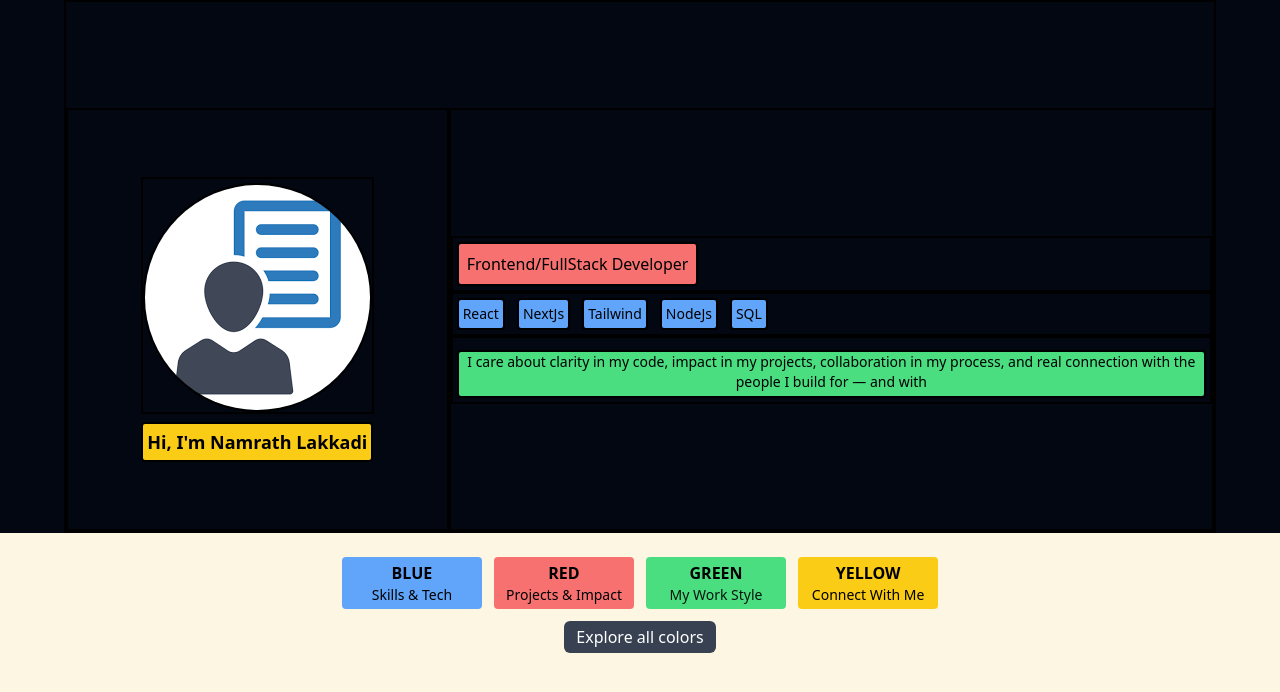
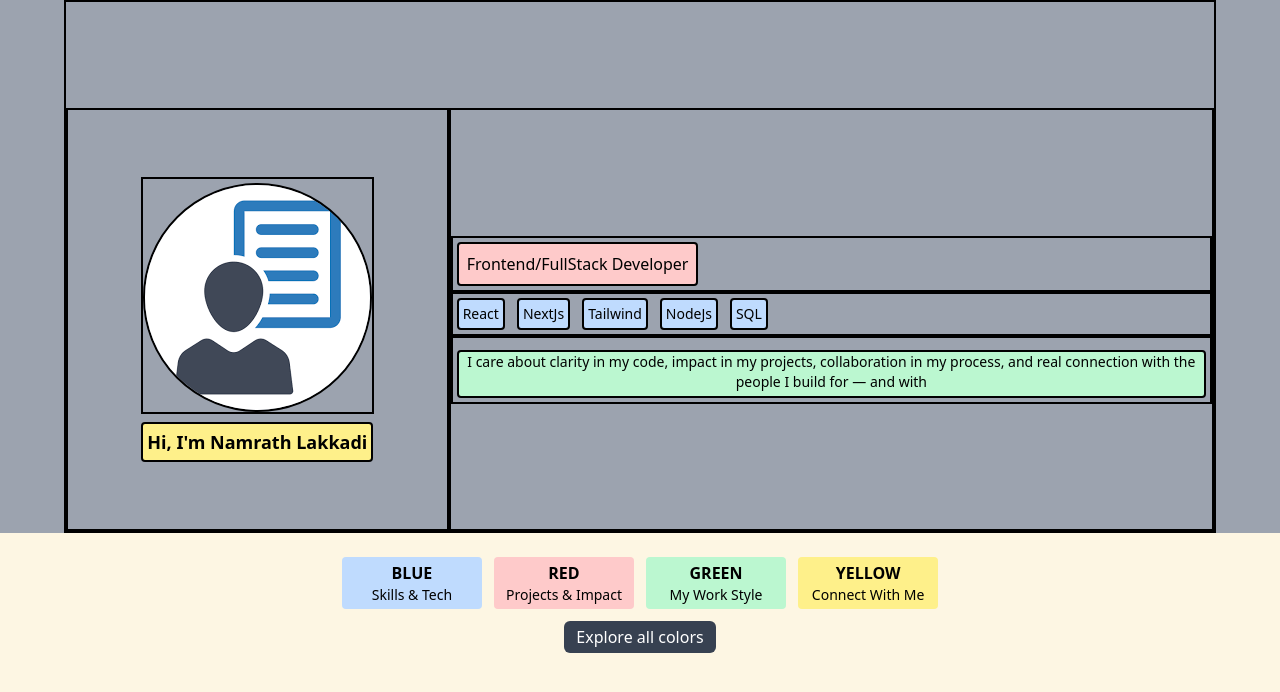
Before and after one commit to NamrathReddy/Namrath-Lakkadi-Portfolio, a React (Vite) app: page / in a window 1280 px wide. Shown: the top 692 px of the page. Built offline with nearby package versions, Linux system fonts and the light colour scheme.

Commit message:
After setting up skeleton with intro screens for colored sections

```diff
--- a/src/App.jsx
+++ b/src/App.jsx
@@ -1,37 +1,104 @@
-import React from "react";
+import React, { useEffect, useRef, useState } from "react";
 import LandingSection from "./sections/LandingSection";
 import RedSection from "./sections/RedSection";
 import BlueSection from "./sections/BlueSection";
 import GreenSection from "./sections/GreenSection";
 import YellowSection from "./sections/YellowSection";
+
+const sections = [LandingSection, BlueSection, RedSection, GreenSection, YellowSection];
+
 export default function App() {
+  const containerRef = useRef(null);
+
+  // One entry per section
+  const [sectionStates, setSectionStates] = useState(() =>
+    sections.map(() => ({
+      playIntro: false,
+      abortIntro: false,
+      locked: false,
+    }))
+  );
+
+  // When a section reports “intro finished successfully”
+  function handleIntroComplete(index) {
+    setSectionStates((prev) => {
+      const copy = [...prev];
+      // lock this section
+      copy[index] = {
+        ...copy[index],
+        locked: true,
+        playIntro: false,
+        abortIntro: false,
+      };
+      return copy;
+    });
+  }
+
+  useEffect(() => {
+    if (!containerRef.current) return;
+
+    const children = containerRef.current.children;
+
+    const observer = new IntersectionObserver(
+      (entries) => {
+        setSectionStates((prev) => {
+          const copy = [...prev];
+
+          entries.forEach((entry) => {
+            const index = Number(entry.target.dataset.index);
+            if (Number.isNaN(index)) return;
+
+            const state = { ...copy[index] };
+
+            if (entry.isIntersecting) {
+              // ENTER view
+              if (!state.locked) {
+                state.playIntro = true;   // trigger intro
+                state.abortIntro = false; // clear abort
+              }
+            } else {
+              // LEAVE view
+              if (!state.locked) {
+                state.abortIntro = true;  // abort running animation
+                state.playIntro = false;  // stop asking to play
+              }
+            }
+
+            copy[index] = state;
+          });
+
+          return copy;
+        });
+      },
+      {
+        threshold: 0.5, // section considered "in view" when 50% visible
+      }
+    );
+
+    // Attach data-index and observe each section container
+    Array.from(children).forEach((el, index) => {
+      el.dataset.index = index;
+      observer.observe(el);
+    });
+
+    return () => observer.disconnect();
+  }, []);
+
   return (
-    <div className="w-full snap-y snap-mandatory overflow-y-scroll h-screen">
-      <LandingSection></LandingSection>
-      <BlueSection></BlueSection>
-      <RedSection></RedSection>
-      <GreenSection></GreenSection>
-      <YellowSection></YellowSection>
+    <div
+      ref={containerRef}
+      className="w-full snap-y snap-mandatory overflow-y-scroll h-screen"
+    >
+      {sections.map((Sec, index) => (
+        <div key={Sec.name ?? index} className="snap-start h-screen">
+          <Sec
+            playIntro={sectionStates[index]?.playIntro}
+            abortIntro={sectionStates[index]?.abortIntro}
+            locked={sectionStates[index]?.locked}
+            onIntroComplete={() => handleIntroComplete(index)}
+          />
+        </div>
+      ))}
     </div>
   );
 }
-//“I believe every skill can be mastered with curiosity, clarity, and consistent practice.”
-
-// 🔵 BLUE
-
-// “This section represents clarity, structure, and my technical foundation.”
-
-// 🔴 RED
-
-// “This section is about action, execution, and real project impact.”
-
-// 🟢 GREEN
-
-// “This section reflects how I collaborate, think, and solve problems.”
-
-// 🟡 YELLOW
-
-// “This section is about connection, communication, and opportunity.”
-
-
-//“The 4-color theory describes four core working styles — Blue, Red, Green, and Yellow — and says that everyone expresses all four, just in different proportions. One color is usually dominant, while the others support it. Blue represents clarity and structured thinking, Red shows action and impact, Green reflects collaboration and thoughtful problem-solving, and Yellow expresses communication and connection. I’ve woven these colors into my portfolio to show the different sides of how I work: technical clarity (Blue), execution and results (Red), collaborative problem-solving (Green), and human connection (Yellow).”
--- /dev/null
+++ b/src/context/SectionNavContext.js
@@ -0,0 +1,5 @@
+import { createContext } from "react";
+
+export const SectionNavContext = createContext({
+  jumpToSection: () => {},
+});
--- a/src/sections/LandingSection.jsx
+++ b/src/sections/LandingSection.jsx
@@ -1,78 +1,141 @@
-import React from "react";
+import React, { useEffect, useRef, useState } from "react";
 import profileImg from "../assets/download.png";
 
-export default function LandingSection() {
+const INTRO_DURATION = 1500; // ms — MUST match Tailwind keyframe duration
+
+export default function LandingSection({
+  playIntro,
+  abortIntro,
+  locked,
+  onIntroComplete,
+}) {
+  const [isAnimating, setIsAnimating] = useState(false);
+  const timerRef = useRef(null);
+
+  //-------------------------------
+  // START ANIMATION
+  //-------------------------------
+  useEffect(() => {
+    if (playIntro && !locked) {
+      setIsAnimating(true);
+
+      // Clear any old timer
+      if (timerRef.current) clearTimeout(timerRef.current);
+
+      // After animation duration → mark complete
+      timerRef.current = setTimeout(() => {
+        setIsAnimating(false);
+        if (onIntroComplete) onIntroComplete();
+      }, INTRO_DURATION);
+    }
+  }, [playIntro, locked, onIntroComplete]);
+
+  //-------------------------------
+  // ABORT ANIMATION
+  //-------------------------------
+  useEffect(() => {
+    if (abortIntro && !locked) {
+      setIsAnimating(false);
+
+      // Stop timer
+      if (timerRef.current) clearTimeout(timerRef.current);
+    }
+  }, [abortIntro, locked]);
+
+  //-------------------------------
+  // CLEANUP ON UNMOUNT
+  //-------------------------------
+  useEffect(() => {
+    return () => {
+      if (timerRef.current) clearTimeout(timerRef.current);
+    };
+  }, []);
+
   return (
-    <section className="h-dvh flex flex-col bg-gray-950 snap-start">
+    <section
+      className={`h-dvh flex flex-col bg-gray-400 snap-start snap-always
+        ${isAnimating ? "animate-intro" : ""}
+      `}
+    >
       {/* Top 2/3 */}
-        <div className="border-2 border-black border-solid bg-gray-950 h-2/3 flex flex-col xl:flex-row xl:w-[90%] xl:ml-auto xl:mr-auto items-center xl:items-end justify-center">
+      <div className="border-2 border-black border-solid bg-gray-400 h-2/3 flex flex-col xl:flex-row xl:w-[90%] xl:ml-auto xl:mr-auto items-center xl:items-end justify-center">
 
-            {/* Picture and Name part */}
-            <div className="border-2 border-black border-solid bg-gray-950 max-h-[40%] xl:max-h-none xl:h-[80%] xl:w-1/3 flex flex-col items-center justify-center bg-gray-950">
-                {/* Picture  */}
-                <div className="border-2 border-black border-solid bg-gray-950 max-h-[75%] xl:max-h-none pt-1">
-                    <img src={profileImg} className="border-2 border-black border-solid w-full h-full rounded-full object-cover"></img>
+        {/* Picture and Name */}
+        <div className="border-2 border-black border-solid bg-gray-400 max-h-[40%] xl:max-h-none xl:h-[80%] xl:w-1/3 flex flex-col items-center justify-center">
+
+          {/* Picture */}
+          <div className="border-2 border-black border-solid bg-gray-400 max-h-[75%] xl:max-h-none pt-1">
+            <img
+              src={profileImg}
+              className="border-2 border-black border-solid w-full h-full rounded-full object-cover"
+            />
           </div>
-                {/* Name  */}
-                    <h3 className="border-2 border-black border-solid text-center text-lg font-bold bg-yellow-400 rounded mt-2 p-1 max-h-[25%] xl:max-h-none">Hi, I'm Namrath Lakkadi</h3>
 
+          {/* Name */}
+          <h3 className="border-2 border-black border-solid text-center text-lg font-bold bg-yellow-200 rounded mt-2 p-1 max-h-[25%] xl:max-h-none">
+            Hi, I'm Namrath Lakkadi
+          </h3>
         </div>
-            {/* Title, skills and Summary part */}
-            <div className="border-2 border-black border-solid  max-h-[60%] xl:max-h-none xl:h-[80%] xl:w-2/3 flex flex-col  justify-center">
 
-                    {/* Tite*/}
-                    <div className="border-2 border-black border-solid p-1  xl:max-h-none">
-                        <h5 className="border-2 border-black border-solid bg-red-400 rounded p-2 text-center text-md xl:text-start w-fit ml-auto mr-auto xl:ml-0">Frontend/FullStack Developer</h5>
+        {/* Title, skills and Summary */}
+        <div className="border-2 border-black border-solid max-h-[60%] xl:max-h-none xl:h-[80%] xl:w-2/3 flex flex-col justify-center">
+
+          {/* Title */}
+          <div className="border-2 border-black border-solid p-1 xl:max-h-none">
+            <h5 className="border-2 border-black border-solid bg-red-200 rounded p-2 text-center text-md xl:text-start w-fit ml-auto mr-auto xl:ml-0">
+              Frontend/FullStack Developer
+            </h5>
           </div>
-                     {/* Skills  */}
-                    <div className="border-2 border-black border-solid h-fit  xl:max-h-none flex flex-row justify-center p-1 xl:justify-start text-sm sm:gap-3">
-                        <p className="border-2 border-black border-solid bg-blue-400 rounded p-1">React</p>
-                        <p className="border-2 border-black border-solid bg-blue-400 rounded p-1">NextJs</p>
-                        <p className="border-2 border-black border-solid bg-blue-400 rounded p-1">Tailwind</p>
-                        <p className="border-2 border-black border-solid bg-blue-400 rounded p-1">NodeJs</p>
-                        <p className="border-2 border-black border-solid bg-blue-400 rounded p-1">SQL</p>
+
+          {/* Skills */}
+          <div className="border-2 border-black border-solid h-fit xl:max-h-none flex flex-row justify-center p-1 xl:justify-start text-sm sm:gap-3">
+            <p className="border-2 border-black border-solid bg-blue-200 rounded p-1">React</p>
+            <p className="border-2 border-black border-solid bg-blue-200 rounded p-1">NextJs</p>
+            <p className="border-2 border-black border-solid bg-blue-200 rounded p-1">Tailwind</p>
+            <p className="border-2 border-black border-solid bg-blue-200 rounded p-1">NodeJs</p>
+            <p className="border-2 border-black border-solid bg-blue-200 rounded p-1">SQL</p>
           </div>
-                     {/* Summary  */}
+
+          {/* Summary */}
           <div className="border-2 border-black border-solid p-1 pt-3 max-h-[58%] xl:max-h-none">
-                        <p className="border-2 border-black border-solid bg-green-400 rounded text-center text-sm p-1 pt-0 h-full xl:max-h-none hide-scroll-1 hide-scroll-2 overflow-scroll">I care about clarity in my code, impact in my projects, collaboration in my process, and real connection with the people I build for — and with</p>
+            <p className="border-2 border-black border-solid bg-green-200 rounded text-center text-sm p-1 pt-0 h-full xl:max-h-none hide-scroll-1 hide-scroll-2 overflow-scroll">
+              I care about clarity in my code, impact in my projects,
+              collaboration in my process, and real connection with the people I
+              build for — and with
+            </p>
+          </div>
         </div>
       </div>
 
-
-            </div>
-
-
-      {/* ========================================================= */}
-      {/* BOTTOM 1/3 = 33.33dvh                                      */}
-      {/* ========================================================= */}
+      {/* Bottom */}
       <div className="h-1/3 w-full bg-[#FDF6E3] flex flex-col items-center pt-6 gap-3">
 
-        {/* ---------------- BLOCK A: 4 Color Buttons ---------------- */}
         <div className="grid grid-cols-2 md:grid-cols-4 gap-3">
-            <button className="bg-blue-400 rounded px-3 py-1">
+          <button className="bg-blue-200 rounded px-3 py-1">
             <span className="text-md font-bold block">BLUE</span>
             <span className="text-sm block">Skills & Tech</span>
           </button>
-            <button className="bg-red-400 rounded px-3 py-1">
+          <button className="bg-red-200 rounded px-3 py-1">
             <span className="text-md font-bold block">RED</span>
             <span className="text-sm block">Projects & Impact</span>
           </button>
-            <button className="bg-green-400 rounded px-3 py-1">
+          <button className="bg-green-200 rounded px-3 py-1">
             <span className="text-md font-bold block">GREEN</span>
-                <span className="text-sm opacity-90 block">My Work Style</span>
+            <span className="text-sm block">My Work Style</span>
           </button>
-            <button className="bg-yellow-400 rounded px-3 py-1">
+          <button className="bg-yellow-200 rounded px-3 py-1">
             <span className="text-md font-bold block">YELLOW</span>
             <span className="text-sm block">Connect With Me</span>
           </button>
         </div>
 
-        {/* ---------------- BLOCK B: Explore All Colors ---------------- */}
-        <button className="bg-black text-white bg-gray-700 rounded-md px-3 py-1">
+        <button className="text-white bg-gray-700 rounded-md px-3 py-1">
           Explore all colors
         </button>
       </div>
 
+      {/* Sentinel is now irrelevant */}
+      <div className="w-full" data-sentinel="1"></div>
     </section>
   );
 }
```
Also changed, not shown: src/index.css (+14 -0 lines), src/sections/BlueSection.jsx (+64 -30 lines), src/sections/GreenSection.jsx (+62 -8 lines), src/sections/RedSection.jsx (+62 -8 lines), src/sections/YellowSection.jsx (+62 -8 lines). Lines whose indentation alone changed are shown as unchanged.
